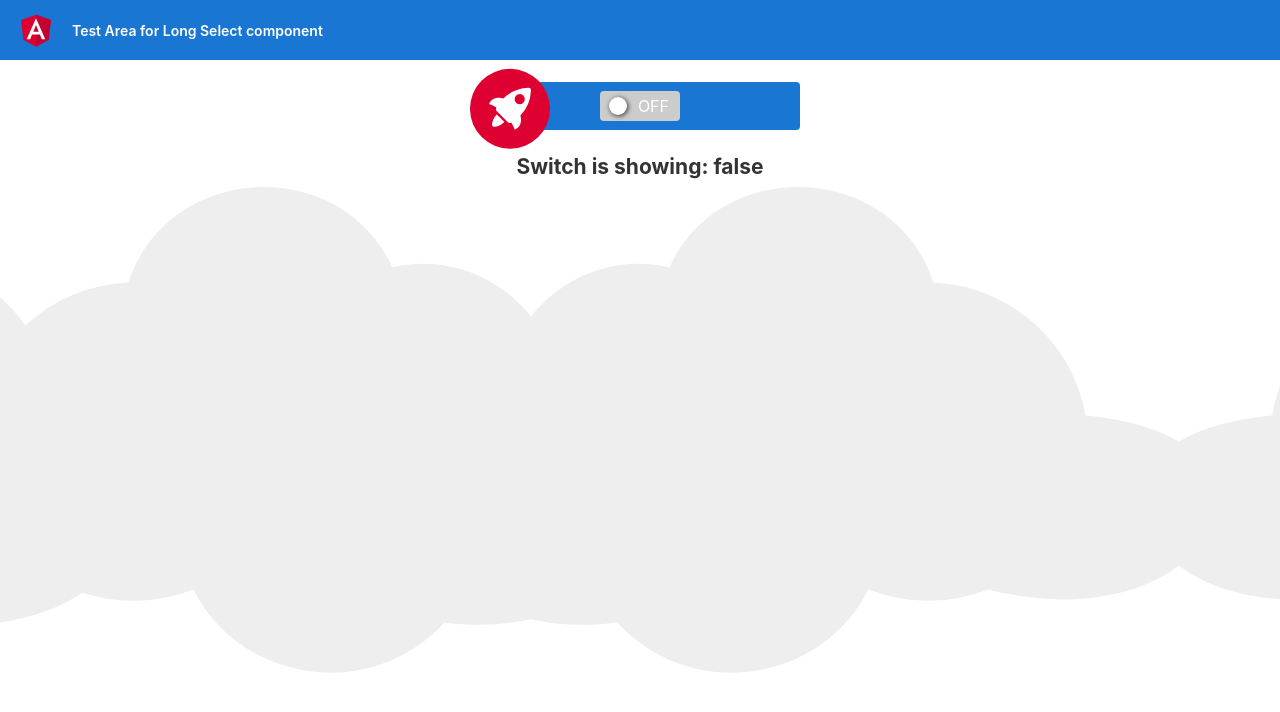
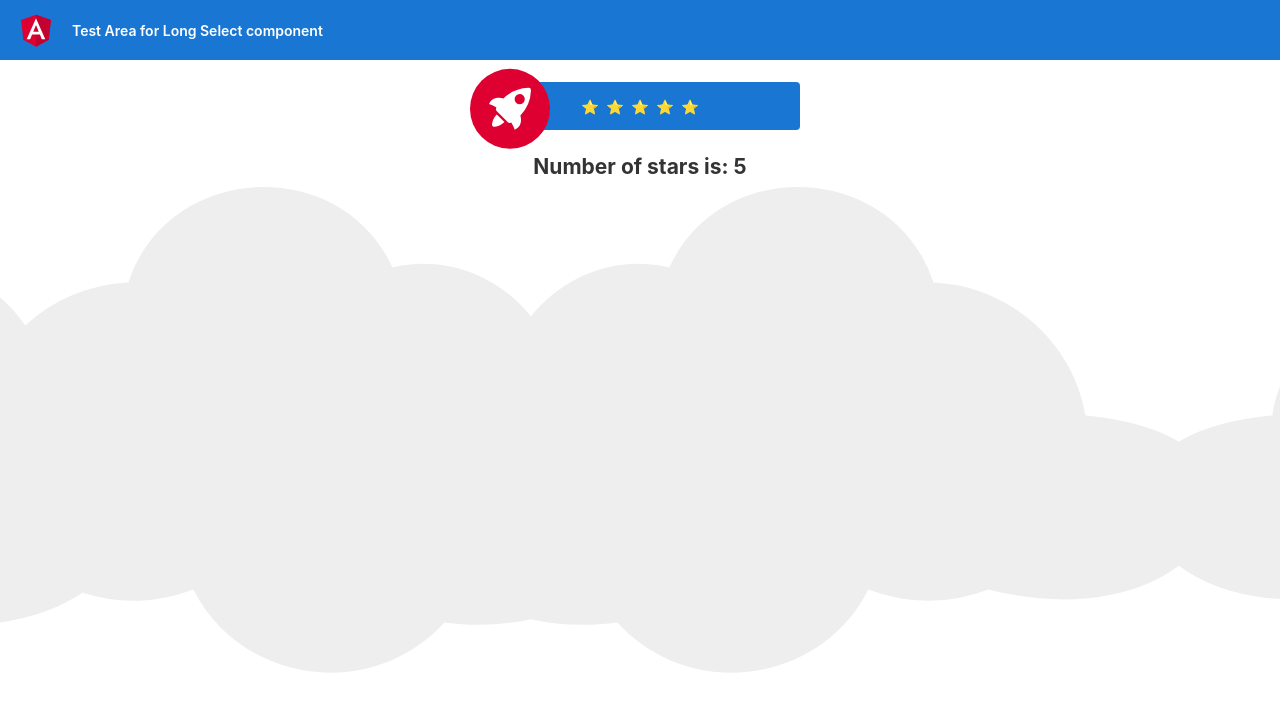
Before and after one commit to mukimut-sebpo/Long-Select, an Angular app: page / in a window 1280 px wide. Shown: the top 712 px of the page. Built offline with nearby package versions, Linux system fonts and the light colour scheme.

Commit message:
ratings input is working

```diff
--- a/src/app/app.component.html
+++ b/src/app/app.component.html
@@ -29,14 +29,15 @@
     </svg>
 
     <!-- <span><app-l-select [list]="optionList" [displayKey]="'option'" [idKey]="'id'"></app-l-select></span> -->
-    <!-- <app-rating-input [(ngModel)] = "stars"></app-rating-input> -->
-    <app-switch [(ngModel)]="switchValue"></app-switch>
+    <app-rating-input [(ngModel)] = "stars"></app-rating-input>
+    <!-- <app-switch [(ngModel)]="switchValue"></app-switch> -->
 
 
 
   </div>
 
-  <h2>Switch is showing: {{switchValue}}</h2>
+  <!-- <h2>Switch is showing: {{switchValue}}</h2> -->
+  <h2>Number of stars is: {{stars}}</h2>
 
 
 
--- a/src/app/app.component.ts
+++ b/src/app/app.component.ts
@@ -12,6 +12,7 @@ export class AppComponent {
   optionList: optionsType[];
   simpleList: string[];
   switchValue = false;
+  stars = 6;
 
   constructor() {
     this.optionList = [];
@@ -22,4 +23,7 @@ export class AppComponent {
     }
   }
 
+  valueChanged() {console.log('Value is now ' + this.switchValue);
+  }
+
 }
--- a/src/app/app.module.ts
+++ b/src/app/app.module.ts
@@ -5,12 +5,14 @@ import { AppComponent } from './app.component';
 import { LSelectComponent } from './l-select/l-select.component';
 import { FormsModule } from '@angular/forms';
 import { SwitchComponent } from './switch/switch.component';
+import { RatingInputComponent } from './rating-input/rating-input.component';
 
 @NgModule({
   declarations: [
     AppComponent,
     LSelectComponent,
     SwitchComponent,
+    RatingInputComponent,
   ],
   imports: [
     BrowserModule, FormsModule
--- /dev/null
+++ b/src/app/rating-input/rating-input.component.css
@@ -0,0 +1,8 @@
+
+span {
+    display: inline-block;
+    width: 25px;
+    line-height: 25px;
+    text-align: center;
+    cursor: pointer;
+  }
--- /dev/null
+++ b/src/app/rating-input/rating-input.component.html
@@ -0,0 +1,4 @@
+<span *ngFor="let starred of stars; let i = index" (click)="starClicked(i)">
+    <ng-container *ngIf="starred; else noStar">⭐</ng-container>
+    <ng-template #noStar>·</ng-template>
+</span>
--- /dev/null
+++ b/src/app/rating-input/rating-input.component.ts
@@ -0,0 +1,68 @@
+import { Component, OnInit, forwardRef } from '@angular/core';
+import { ControlValueAccessor, NG_VALUE_ACCESSOR } from '@angular/forms';
+
+@Component({
+  selector: 'app-rating-input',
+  templateUrl: './rating-input.component.html',
+  styleUrls: ['./rating-input.component.css'],
+  providers: [
+    {
+      provide: NG_VALUE_ACCESSOR,
+      useExisting: forwardRef(() => RatingInputComponent),
+      multi: true
+    }
+  ]
+})
+export class RatingInputComponent implements ControlValueAccessor {
+  stars: boolean[];
+  onChange: any = () => {};
+  onTouched: any = () => {};
+
+  constructor() {
+    this.stars = Array(5).fill(false);
+    this.stars[0] = true;
+  }
+
+
+  writeValue(rating: number): void {
+    if(rating > 5) {
+      rating = 5
+    } else if(rating < 1) {
+      rating = 1;
+    }
+    this.rate(rating)
+  }
+
+  registerOnChange(fn: any): void {
+    this.onChange = fn;
+  }
+  registerOnTouched(fn: any): void {
+    this.onTouched = fn;
+  }
+
+  setDisabledState?(isDisabled: boolean): void {
+    throw new Error('Method not implemented.');
+  }
+
+  get value(): number {
+    return this.stars.reduce((total, starred) => {
+      return total + (starred ? 1 : 0);
+    }, 0);
+  }
+
+  starClicked(i: number) {
+    if(!this.stars[i] || i == 0) {
+      i++;
+    }
+    this.rate(i);
+  }
+
+  rate(rating: number) {
+    this.stars = this.stars.map((_, i) => rating > i);
+    this.onChange(rating);
+    this.onTouched()
+  }
+
+
+
+}
```
Also changed, not shown: 1 other file (tests, documents, lock files or other folders).
